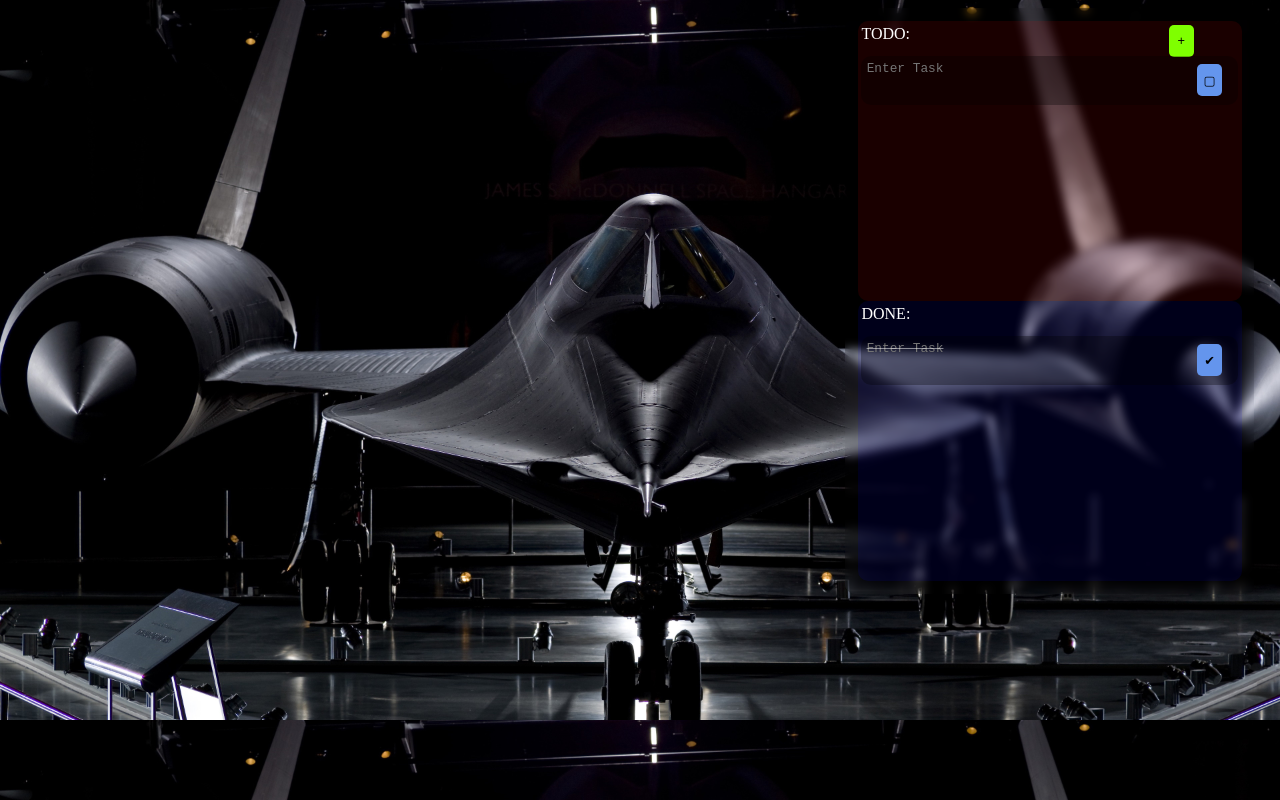
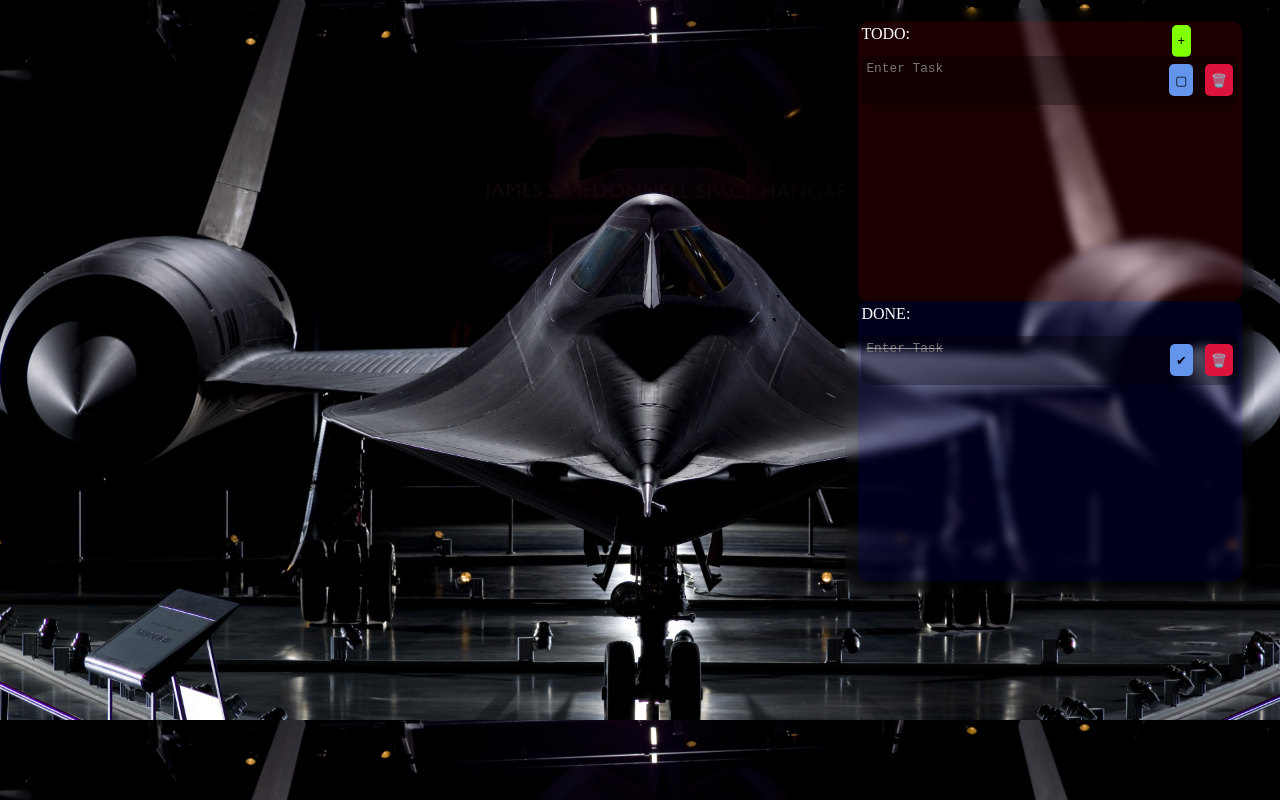
Before and after one commit to Seshrut/todo-lively-wallpaper, a plain HTML site: page index.html in a window 1280 px wide. Drawn offline with Linux system fonts and the light colour scheme.

Commit message:
add del btn

```diff
--- a/index.html
+++ b/index.html
@@ -13,12 +13,13 @@
         <div id="incomp" class="tasklist">
             <div class="navbar">
                 TODO:
-                <button class=" button add">+</button>
+                <button class=" button add" id="addtask">+</button>
             </div>
             <div id="tasks">
                 <div id="task1" class="task">
                     <textarea id="task1inp" class="taskinp" spellcheck="false" placeholder="Enter Task"></textarea>
                     <button class="button chkbx" id="task1btn">▢</button>
+                    <button class="button del" id="task1del">🗑️</button>
                 </div>
             </div>
         </div>
@@ -30,6 +31,7 @@
                 <div id="task2" class="task">
                     <textarea id="task1inp" class="taskinp done" spellcheck="false" placeholder="Enter Task"></textarea>
                     <button class="button chkbx" id="task1btn">✔</button>
+                    <button class="button del" id="task1del">🗑️</button>
                 </div>
             </div>
         </div>
--- a/main.js
+++ b/main.js
@@ -0,0 +1,4 @@
+const addtaskbtn = document.getElementById('addtask');
+addtaskbtn.onclick(()=>{
+    // copy
+})
--- a/style.css
+++ b/style.css
@@ -45,7 +45,7 @@ body {
     border-radius: 10px;
     margin-top: 1%;
     display: grid;
-    grid-template-columns: 85% 15%;
+    grid-template-columns: 80% 10% 10%;
 }
 .navbar{
     display: grid;
@@ -56,9 +56,11 @@ body {
     border: 0;
     font-size: 1vw;
     height: 4vh;
-    width: 2vw;
+    width: max-content;
     margin-left: auto;
     margin-right: auto;
+    margin-bottom: auto;
+    margin-top: auto;
     transition: font-size 0.2s, background-color 0.2s;
 }
 .button:hover{
@@ -90,14 +92,20 @@ body {
 
 .chkbx{
     display: inline;
-    margin-top: auto;
-    margin-bottom: auto;
     background-color: cornflowerblue;
 }
 .chkbx:active{
     background-color: rgb(69, 102, 161);
+    font-size: 1vw;
 }
 
+.del{
+    background-color: crimson;
+}
+.del:active{
+    background-color: rgb(126, 12, 35);
+    font-size: 1vw;
+}
 .done{
     text-decoration: line-through;
     text-decoration-color: rgba(255, 255, 255, 0.5);
```
